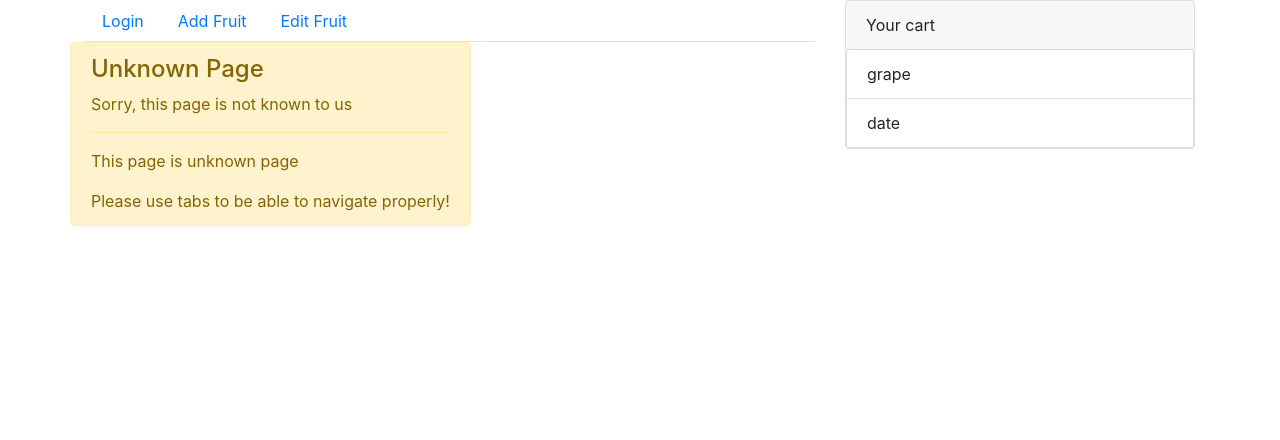
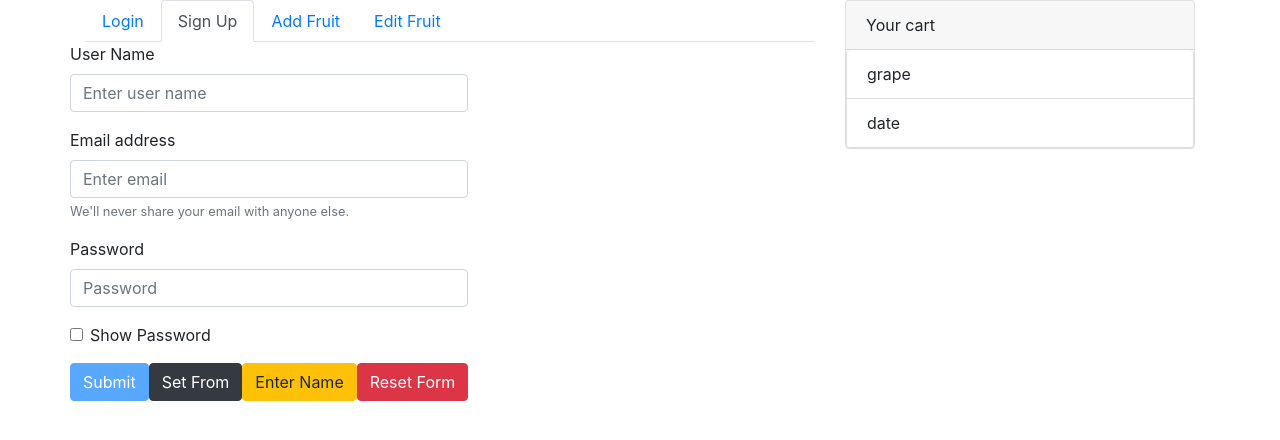
Before and after one commit to botirkhuja/angular-example-fruits, an Angular app: page /sign-up in a window 1280 px wide. Before the commit this address led to /unknown. Shown: the top 440 px of the page. Built offline with nearby package versions, Linux system fonts and the light colour scheme.

Commit message:
Template Driver form

```diff
--- a/src/app/app-routing.module.ts
+++ b/src/app/app-routing.module.ts
@@ -8,6 +8,7 @@ import { LoginComponent } from './login/login.component';
 import { AuthGuardService } from './auth-guard.service';
 import { UnknownPageComponent } from './unknown-page/unknown-page.component';
 import { EditResolverService } from './fruits/edit-fruit/edit-resolver.service';
+import { SingUpComponent } from './sing-up/sing-up.component';
 
 const routes: Routes = [
   {
@@ -33,6 +34,10 @@ const routes: Routes = [
     ]
   },
   {
+    path: 'sign-up',
+    component: SingUpComponent,
+  },
+  {
     path: 'unknown',
     component: UnknownPageComponent,
     data: {messageToShow: 'This page is unknown page'}
--- a/src/app/app.module.ts
+++ b/src/app/app.module.ts
@@ -1,5 +1,6 @@
 import { BrowserModule } from '@angular/platform-browser';
 import { NgModule } from '@angular/core';
+import { FormsModule } from '@angular/forms';
 
 import { AppComponent } from './app.component';
 import { CartComponent } from './cart/cart.component';
@@ -11,6 +12,7 @@ import { CustomInputComponent } from './custom-input/custom-input.component';
 import { AppRoutingModule } from './app-routing.module';
 import { LoginComponent } from './login/login.component';
 import { UnknownPageComponent } from './unknown-page/unknown-page.component';
+import { SingUpComponent } from './sing-up/sing-up.component';
 
 @NgModule({
   declarations: [
@@ -21,10 +23,12 @@ import { UnknownPageComponent } from './unknown-page/unknown-page.component';
     EditFruitComponent,
     CustomInputComponent,
     LoginComponent,
-    UnknownPageComponent
+    UnknownPageComponent,
+    SingUpComponent
   ],
   imports: [
     BrowserModule,
+    FormsModule,
     AppRoutingModule
   ],
   providers: [],
--- a/src/app/fruits/fruits.component.html
+++ b/src/app/fruits/fruits.component.html
@@ -8,6 +8,11 @@
               routerLink="/"
               routerLinkActive="active"
               [routerLinkActiveOptions]="{exact: true}">Login</a>
+          </li>
+          <li class="nav-item">
+            <a class="nav-link"
+              routerLink="/sign-up"
+              routerLinkActive="active">Sign Up</a>
           </li>
           <li class="nav-item">
             <a class="nav-link"
--- /dev/null
+++ b/src/app/sing-up/sing-up.component.css
@@ -0,0 +1,4 @@
+.ng-invalid.ng-dirty {
+  border-color: red;
+  border-spacing: 2px;
+}
--- /dev/null
+++ b/src/app/sing-up/sing-up.component.html
@@ -0,0 +1,84 @@
+<form #signUpForm="ngForm" (ngSubmit)="onSingUp()" class="needs-validation">
+  <div class="group-wrapper" ngModelGroup="userInformation">
+    <div class="form-group">
+      <label for="userNameInput">User Name</label>
+      <input
+        type="userName"
+        class="form-control"
+        id="userNameInput"
+        aria-describedby="userNameHelp"
+        placeholder="Enter user name"
+        name="userName"
+        ngModel
+        required
+      >
+      <small
+        id="userName"
+        class="form-text text-muted"
+        [hidden]="!signUpForm.touched && !signUpForm.submitted"
+      >We'll never share your email with anyone else.</small>
+    </div>
+    <div class="form-group">
+      <label for="exampleInputEmail1">Email address</label>
+      <input
+        type="email"
+        class="form-control"
+        id="exampleInputEmail1"
+        aria-describedby="emailHelp"
+        placeholder="Enter email"
+        name="email"
+        ngModel
+        required
+        email
+        #emailInput="ngModel"
+        [ngClass]="{'bg-success text-white': emailInput.valid}"
+      >
+      <small id="emailHelp" class="form-text text-muted">We'll never share your email with anyone else.</small>
+    </div>
+  </div>
+  <div class="form-group">
+    <label for="exampleInputPassword1">Password</label>
+    <input
+      type="password"
+      class="form-control"
+      id="exampleInputPassword1"
+      placeholder="Password"
+      name="password"
+      [(ngModel)]="userPassword"
+      required
+    >
+    <small class="form-text text-muted" [hidden]="!checkBox.value">Password: {{userPassword}}</small>
+  </div>
+  <div class="form-group form-check">
+    <input
+      type="checkbox"
+      class="form-check-input"
+      id="exampleCheck1"
+      name="showPassword"
+      ngModel
+      #checkBox="ngModel"
+    >
+    <label class="form-check-label" for="exampleCheck1">Show Password</label>
+  </div>
+  <button
+    type="submit"
+    class="btn btn-primary"
+    [disabled]="!signUpForm.valid"
+  >Submit</button>
+  <button
+    type="button"
+    class="btn btn-dark"
+    (click)="changeForm()"
+  >Set From</button>
+
+  <button
+    type="button"
+    class="btn btn-warning"
+    (click)="enterName()"
+  >Enter Name</button>
+  <button
+    type="button"
+    class="btn btn-danger"
+    (click)="signUpForm.reset()"
+  >Reset Form</button>
+</form>
--- /dev/null
+++ b/src/app/sing-up/sing-up.component.ts
@@ -0,0 +1,44 @@
+import { Component, OnInit, ViewChild } from '@angular/core';
+import { NgForm } from '@angular/forms';
+
+@Component({
+  selector: 'app-sing-up',
+  templateUrl: './sing-up.component.html',
+  styleUrls: ['./sing-up.component.css']
+})
+export class SingUpComponent implements OnInit {
+
+  @ViewChild('signUpForm') singUPForm: NgForm;
+
+  userPassword: string;
+
+  constructor() { }
+
+  ngOnInit() {
+    this.userPassword = '';
+  }
+
+  onSingUp() {
+    console.log('form is:', this.singUPForm);
+  }
+
+  changeForm() {
+    this.singUPForm.setValue({
+      userInformation: {
+        userName: 'John_Doe',
+        email: 'john@doe.com',
+      },
+      password: 'somePass',
+      showPassword: 'true'
+    });
+  }
+
+  enterName() {
+    this.singUPForm.form.patchValue({
+      userInformation: {
+        userName: 'Jane Williams'
+      }
+    })
+  }
+
+}
```
Also changed, not shown: 1 other file (tests, documents, lock files or other folders).
